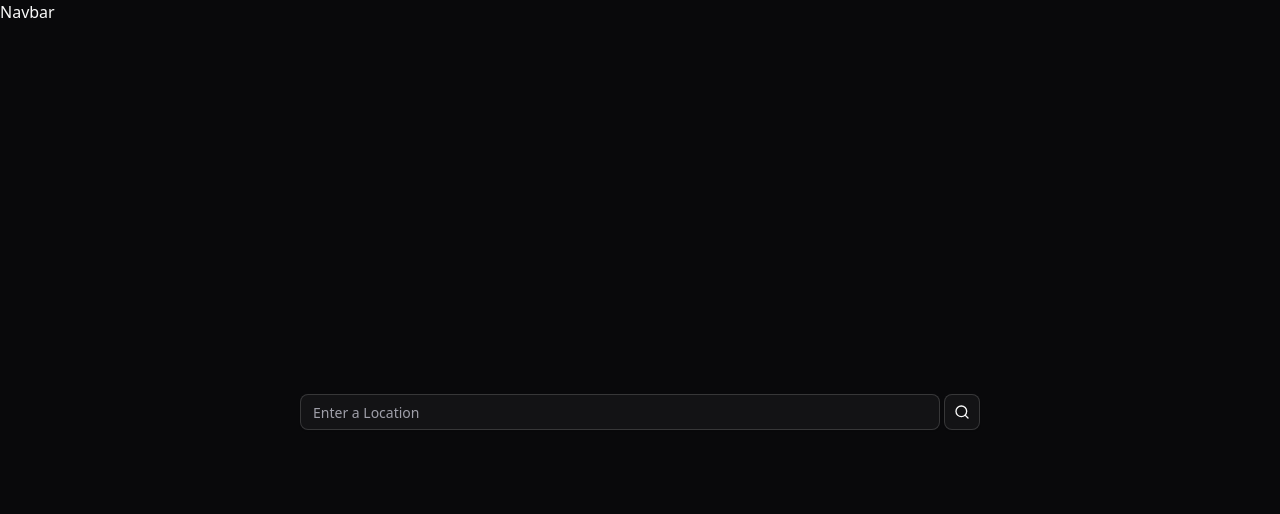
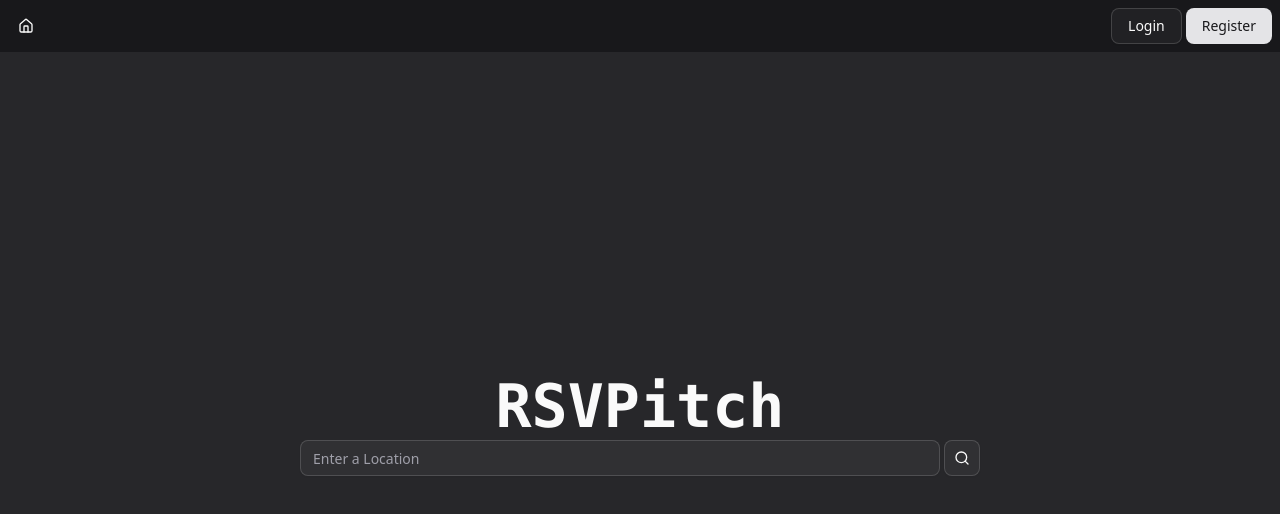
Before and after one commit to leojiangxd/RSVPitch, a React (Vite) app in the folder client/: page / in a window 1280 px wide. Shown: the top 514 px of the page. Built offline with nearby package versions, Linux system fonts and the light colour scheme.

Commit message:
created a home page, searchbar, and navbar

```diff
--- a/client/src/components/Navbar.jsx
+++ b/client/src/components/Navbar.jsx
@@ -1,11 +1,26 @@
-import React from "react";
+import { Button } from "@/components/ui/button";
+import { Home } from "lucide-react";
+import { Link } from "react-router-dom";
 
-const Navbar = () => {
+export default function NavbarButtons() {
   return (
-    <>
-      <div>Navbar</div>
-    </>
+    <div className="bg-zinc-900 w-full flex items-center p-2 justify-between">
+      {/* Home button */}
+      <Button variant="ghost" size="icon" asChild>
+        <Link to="/">
+          <Home />
+        </Link>
+      </Button>
+
+      {/* Login & Register button*/}
+      <div className="flex gap-1">
+        <Button variant="outline" asChild>
+          <Link to="/login">Login</Link>
+        </Button>
+        <Button asChild>
+          <Link to="/register">Register</Link>
+        </Button>
+      </div>
+    </div>
   );
-};
-
-export default Navbar;
+}
--- a/client/src/components/Searchbar.jsx
+++ b/client/src/components/Searchbar.jsx
@@ -1,15 +1,31 @@
-import React from "react";
+import React, { useState } from "react";
 import { Input } from "@/components/ui/input";
 import { Button } from "@/components/ui/button";
 import { Search } from "lucide-react";
+import { useNavigate } from "react-router-dom";
 
 export default function Searchbar() {
+  const [query, setQuery] = useState("");
+  const navigate = useNavigate();
+
+  const handleSubmit = (e) => {
+    e.preventDefault();
+    if (query.trim() === "") return;
+    navigate(`/search/${encodeURIComponent(query.trim())}`);
+  };
+
   return (
-    <>
-      <Input type="search" placeholder="Enter a Location" className="max-w-[50%] mr-1" />
-      <Button variant="outline" size="icon" aria-label="Submit">
+    <form onSubmit={handleSubmit} className="flex justify-center items-center">
+      <Input
+        type="search"
+        placeholder="Enter a Location"
+        value={query}
+        onChange={(e) => setQuery(e.target.value)}
+        className="mr-1 max-w-[50%]"
+      />
+      <Button type="submit" variant="outline" size="icon" aria-label="Submit">
         <Search />
       </Button>
-    </>
+    </form>
   );
 }
--- a/client/src/main.jsx
+++ b/client/src/main.jsx
@@ -1,12 +1,12 @@
 import { StrictMode } from "react";
 import { createRoot } from "react-dom/client";
 import "./index.css";
-import { BrowserRouter as Router, Routes, Route } from "react-router-dom";
+import { Routes, Route, BrowserRouter } from "react-router-dom";
 import { Home, Search, Game, Login, Register } from "./routes";
 
 createRoot(document.getElementById("root")).render(
   <StrictMode>
-    <Router>
+    <BrowserRouter>
       <Routes>
         <Route path="/" element={<Home />} />
         <Route path="/search/:id" element={<Search />} />
@@ -14,6 +14,6 @@ createRoot(document.getElementById("root")).render(
         <Route path="/login" element={<Login />} />
         <Route path="/register" element={<Register />} />
       </Routes>
-    </Router>
+    </BrowserRouter>
   </StrictMode>
 );
--- a/client/src/routes/Home.jsx
+++ b/client/src/routes/Home.jsx
@@ -6,7 +6,8 @@ const Home = () => {
   return (
     <div className="w-screen h-screen flex flex-col">
       <Navbar />
-      <div className="flex-1 flex items-center justify-center">
+      <div className="bg-zinc-800 flex-1 flex flex-col justify-center gap-1">
+        <div className="text-6xl font-mono font-bold flex justify-center ">RSVPitch</div>
         <Searchbar />
       </div>
     </div>
```
